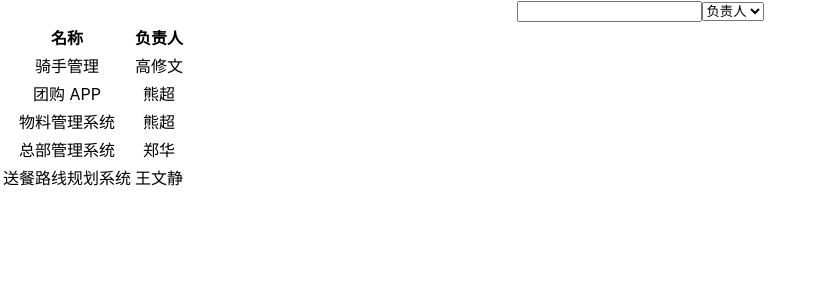
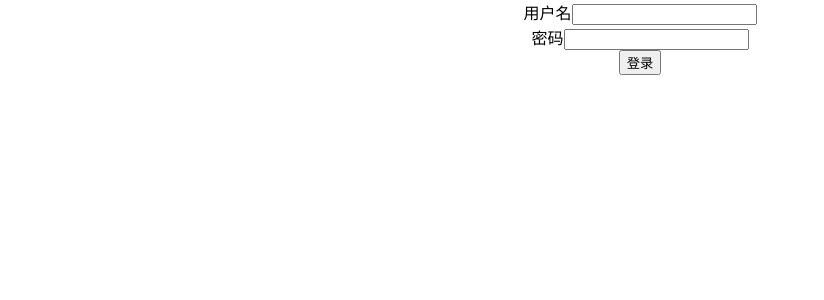
Before and after one commit to WalkerDenial/Typescript-Jira, a React (Create React App) app: page / in a window 1280 px wide. Shown: the top 300 px of the page, without its empty margins (0-824 px from the left). Built offline with nearby package versions, Linux system fonts and the light colour scheme; data requests are answered from the project's data file.

Commit message:
feat: add middleware

```diff
--- a/package.json
+++ b/package.json
@@ -24,7 +24,7 @@
     "build": "react-scripts build",
     "test": "react-scripts test",
     "eject": "react-scripts eject",
-    "json-server": "json-server __json_server_mock__/db.json --watch --port 3001"
+    "json-server": "json-server __json_server_mock__/db.json --watch --port 3001 --middlewares ./__json_server_mock__/middleware.js"
   },
   "eslintConfig": {
     "extends": [
--- a/src/App.tsx
+++ b/src/App.tsx
@@ -1,10 +1,12 @@
 import './App.css';
 import { ProjectListScreen } from 'screens/project-list';
+import { LoginScreen } from 'screens/login';
 
 function App() {
   return (
     <div className="App">
-      <ProjectListScreen />
+      {/* <ProjectListScreen /> */}
+      <LoginScreen />
     </div>
   );
 }
--- /dev/null
+++ b/src/screens/login/index.tsx
@@ -0,0 +1,37 @@
+import { FormEvent } from "react"
+
+const apiUrl = process.env.REACT_APP_API_URL;
+
+const login = (param: { username: string, password: string }) => {
+    fetch(`${apiUrl}/login`, {
+        method: "POST",
+        headers: {
+            'Content-Type': 'application/json'
+        },
+        body: JSON.stringify(param)
+    }).then(async (response) => {
+        if (response.ok) {
+        }
+    }
+    );
+}
+
+export const LoginScreen = () => {
+    const handleSubmit = (event: FormEvent<HTMLFormElement>) => {
+        event.preventDefault()
+        let username = (event.currentTarget.elements[0] as HTMLInputElement).value
+        let password = (event.currentTarget.elements[1] as HTMLInputElement).value
+        login({ username, password })
+    }
+    return <form onSubmit={handleSubmit}>
+        <div>
+            <label htmlFor="username">用户名</label>
+            <input type="text" id={'username'} />
+        </div>
+        <div>
+            <label htmlFor="password">密码</label>
+            <input type="password" id={'password'} />
+        </div>
+        <button type={"submit"}>登录</button>
+    </form>
+}
```
Also changed, not shown: __json_server_mock__/middleware.js (added, +16 -0 lines).
